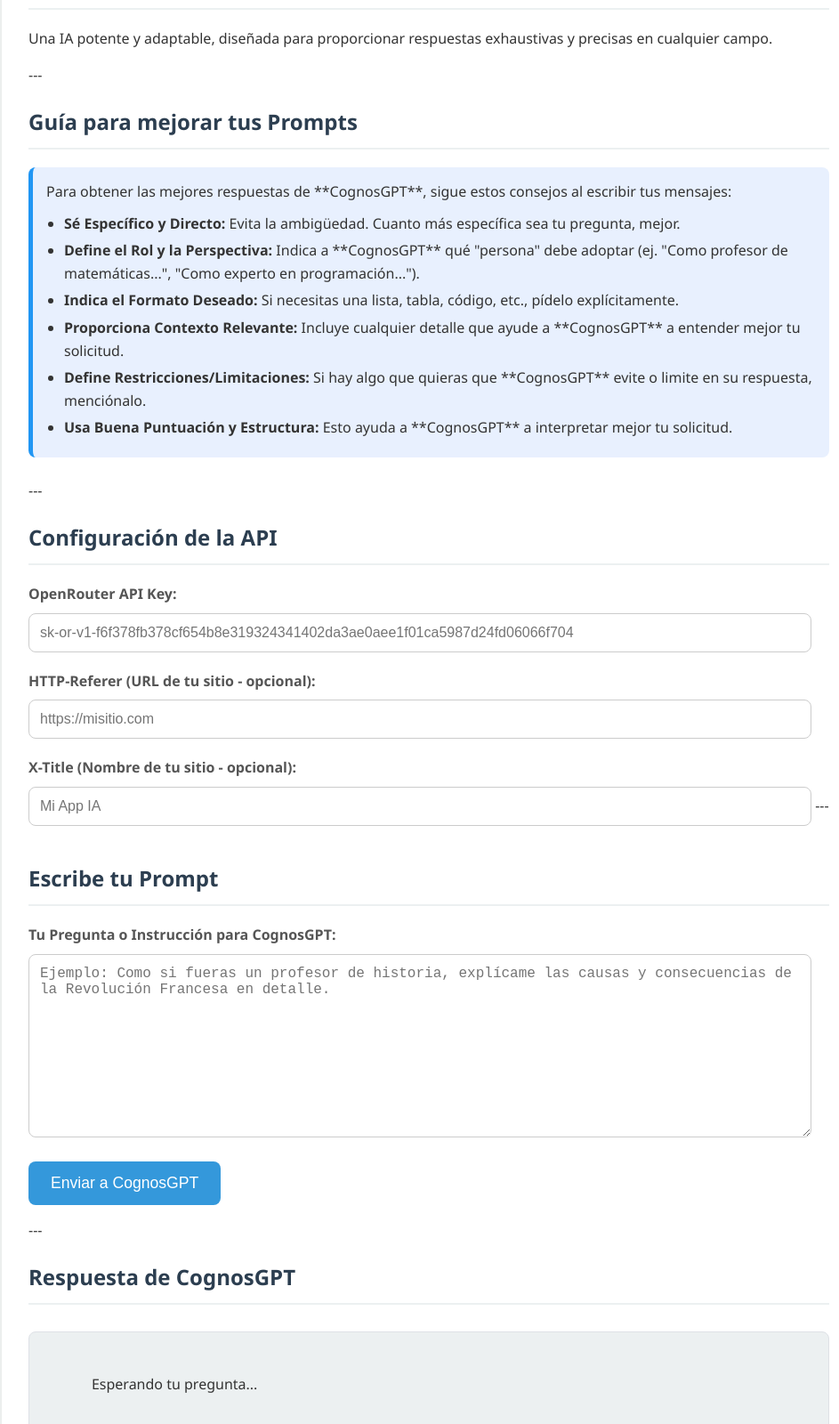
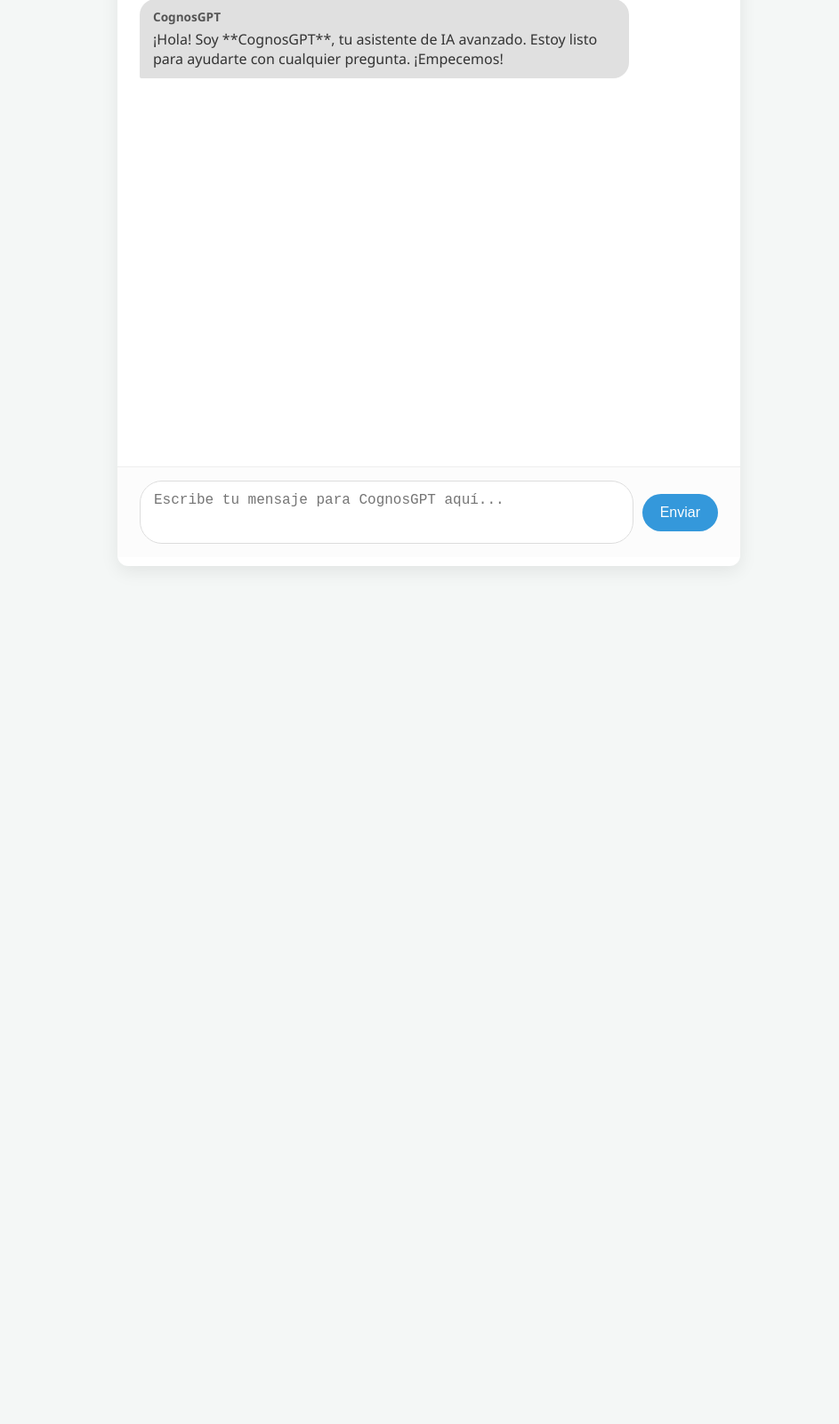
Before and after one commit to AdriPM-APM/CognosGPT, a plain HTML site: page index.html in a window 1280 px wide. Shown: the part 124-1724 px from the top of the page at 89% size, without its empty margins (158-1101 px from the left). After the commit the page ends 800 px from the top, so only its background shows below. Drawn offline with Linux system fonts and the light colour scheme.

Commit message:
Update index.html

```diff
--- a/index.html
+++ b/index.html
@@ -7,156 +7,177 @@
     <style>
         body {
             font-family: 'Segoe UI', Tahoma, Geneva, Verdana, sans-serif;
-            margin: 20px;
+            margin: 0;
             background-color: #f4f7f6;
             color: #333;
-            line-height: 1.6;
+            display: flex;
+            justify-content: center;
+            align-items: center;
+            min-height: 100vh;
         }
-        .container {
-            max-width: 900px;
-            margin: auto;
+        .chat-container {
+            display: flex;
+            flex-direction: column;
+            width: 100%;
+            max-width: 700px; /* Ancho ajustado para la interfaz de chat */
+            height: 90vh;
             background-color: #fff;
-            padding: 30px;
             border-radius: 12px;
             box-shadow: 0 6px 20px rgba(0, 0, 0, 0.08);
+            overflow: hidden;
         }
-        h1, h2, h3 {
-            color: #2c3e50;
-            border-bottom: 2px solid #ecf0f1;
-            padding-bottom: 10px;
-            margin-bottom: 20px;
+        .chat-header {
+            background-color: #2c3e50;
+            color: white;
+            padding: 15px 25px;
+            font-size: 1.5rem;
+            font-weight: bold;
+            border-top-left-radius: 12px;
+            border-top-right-radius: 12px;
+            text-align: center;
+            box-shadow: 0 2px 5px rgba(0, 0, 0, 0.1);
         }
-        label {
-            display: block;
-            margin-bottom: 8px;
+        .chat-messages {
+            flex-grow: 1;
+            padding: 20px 25px;
+            overflow-y: auto;
+            display: flex;
+            flex-direction: column;
+            gap: 15px;
+            scroll-behavior: smooth;
+        }
+        .message-box {
+            display: flex;
+            flex-direction: column;
+            max-width: 80%;
+            padding: 10px 15px;
+            border-radius: 18px;
+            line-height: 1.4;
+            word-wrap: break-word;
+            opacity: 0; /* Inicialmente oculto para animación */
+            transform: translateY(20px); /* Inicialmente movido hacia abajo */
+            animation: fadeInMessage 0.3s ease-out forwards; /* Animación de entrada */
+        }
+        .user-message {
+            align-self: flex-end;
+            background-color: #dcf8c6;
+            color: #222;
+            border-bottom-right-radius: 2px;
+        }
+        .ai-message {
+            align-self: flex-start;
+            background-color: #e0e0e0;
+            color: #333;
+            border-bottom-left-radius: 2px;
+        }
+        .message-role {
             font-weight: bold;
+            margin-bottom: 5px;
+            font-size: 0.85em;
             color: #555;
         }
-        textarea, input[type="text"] {
-            width: calc(100% - 20px);
-            padding: 12px;
-            margin-bottom: 20px;
-            border: 1px solid #ccc;
-            border-radius: 8px;
+        .chat-input-area {
+            border-top: 1px solid #eee;
+            padding: 15px 25px;
+            display: flex;
+            align-items: center;
+            background-color: #fcfcfc;
+        }
+        .chat-input-area textarea {
+            flex-grow: 1;
+            padding: 12px 15px;
+            border: 1px solid #ddd;
+            border-radius: 25px;
             font-size: 1rem;
-            box-sizing: border-box;
-            resize: vertical;
+            resize: none;
+            height: 45px;
+            min-height: 45px;
+            max-height: 120px;
+            overflow-y: auto;
+            margin-right: 10px;
         }
-        button {
+        .chat-input-area button {
             background-color: #3498db;
             color: white;
-            padding: 14px 25px;
+            padding: 12px 20px;
             border: none;
-            border-radius: 8px;
+            border-radius: 25px;
             cursor: pointer;
-            font-size: 1.1rem;
+            font-size: 1rem;
             transition: background-color 0.3s ease;
+            white-space: nowrap;
         }
-        button:hover {
+        .chat-input-area button:hover {
             background-color: #2980b9;
         }
-        #responseContainer {
-            margin-top: 30px;
-            padding: 20px;
-            background-color: #ecf0f1;
-            border-radius: 8px;
-            min-height: 100px;
-            border: 1px solid #dee1e6;
-            white-space: pre-wrap;
-            word-wrap: break-word;
-        }
-        .instructions {
-            background-color: #e8f0fe;
-            border-left: 5px solid #2196f3;
-            padding: 15px;
-            margin-bottom: 25px;
-            border-radius: 8px;
-            color: #333;
-        }
-        .instructions p {
-            margin: 0 0 10px 0;
-        }
-        .instructions ul {
-            margin: 0;
-            padding-left: 20px;
-        }
-        .instructions ul li {
-            margin-bottom: 5px;
+
+        /* Ocultar elementos de API y instrucciones */
+        .api-config, .instructions-overlay, .instructions-sidebar {
+            display: none !important; /* Usar !important para asegurar que se oculten */
         }
         .error-message {
             color: #e74c3c;
             font-weight: bold;
             margin-top: 10px;
+            text-align: center;
         }
         .loader {
             border: 4px solid #f3f3f3;
             border-top: 4px solid #3498db;
             border-radius: 50%;
-            width: 30px;
-            height: 30px;
+            width: 25px;
+            height: 25px;
             animation: spin 1s linear infinite;
             display: none;
-            margin: 20px auto;
+            margin-left: 15px;
         }
         @keyframes spin {
             0% { transform: rotate(0deg); }
             100% { transform: rotate(360deg); }
         }
+        @keyframes fadeInMessage {
+            from {
+                opacity: 0;
+                transform: translateY(20px);
+            }
+            to {
+                opacity: 1;
+                transform: translateY(0);
+            }
+        }
     </style>
 </head>
 <body>
-    <div class="container">
-        <h1>CognosGPT - Tu Asistente IA Avanzado</h1>
-        <p>Una IA potente y adaptable, diseñada para proporcionar respuestas exhaustivas y precisas en cualquier campo.</p>
-
-        ---
-
-        <h2>Guía para mejorar tus Prompts</h2>
-        <div class="instructions">
-            <p>Para obtener las mejores respuestas de **CognosGPT**, sigue estos consejos al escribir tus mensajes:</p>
-            <ul>
-                <li><strong>Sé Específico y Directo:</strong> Evita la ambigüedad. Cuanto más específica sea tu pregunta, mejor.</li>
-                <li><strong>Define el Rol y la Perspectiva:</strong> Indica a **CognosGPT** qué "persona" debe adoptar (ej. "Como profesor de matemáticas...", "Como experto en programación...").</li>
-                <li><strong>Indica el Formato Deseado:</strong> Si necesitas una lista, tabla, código, etc., pídelo explícitamente.</li>
-                <li><strong>Proporciona Contexto Relevante:</strong> Incluye cualquier detalle que ayude a **CognosGPT** a entender mejor tu solicitud.</li>
-                <li><strong>Define Restricciones/Limitaciones:</strong> Si hay algo que quieras que **CognosGPT** evite o limite en su respuesta, menciónalo.</li>
-                <li><strong>Usa Buena Puntuación y Estructura:</strong> Esto ayuda a **CognosGPT** a interpretar mejor tu solicitud.</li>
-            </ul>
+    <div class="chat-container">
+        <div class="chat-header">
+            CognosGPT - Tu Asistente IA Avanzado
         </div>
-
-        ---
-
-        <h2>Configuración de la API</h2>
-        <label for="apiKey">OpenRouter API Key:</label>
-        <input type="text" id="apiKey" placeholder="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">
-
-        <label for="siteUrl">HTTP-Referer (URL de tu sitio - opcional):</label>
-        <input type="text" id="siteUrl" placeholder="https://misitio.com">
-
-        <label for="siteName">X-Title (Nombre de tu sitio - opcional):</label>
-        <input type="text" id="siteName" placeholder="Mi App IA">
-
-        ---
-
-        <h2>Escribe tu Prompt</h2>
-        <label for="userPrompt">Tu Pregunta o Instrucción para CognosGPT:</label>
-        <textarea id="userPrompt" rows="10" placeholder="Ejemplo: Como si fueras un profesor de historia, explícame las causas y consecuencias de la Revolución Francesa en detalle."></textarea>
-
-        <button onclick="sendPrompt()">Enviar a CognosGPT</button>
-        <div class="loader" id="loader"></div>
-        <p id="errorMessage" class="error-message"></p>
-
-        ---
-
-        <h2>Respuesta de CognosGPT</h2>
-        <div id="responseContainer">
-            Esperando tu pregunta...
+        <div class="chat-messages" id="chatMessages">
+            <div class="message-box ai-message">
+                <div class="message-role">CognosGPT</div>
+                ¡Hola! Soy **CognosGPT**, tu asistente de IA avanzado. Estoy listo para ayudarte con cualquier pregunta. ¡Empecemos!
+            </div>
         </div>
+        <div class="chat-input-area">
+            <textarea id="userPrompt" placeholder="Escribe tu mensaje para CognosGPT aquí..."></textarea>
+            <button onclick="sendMessage()">Enviar</button>
+            <div class="loader" id="loader"></div>
+        </div>
+        <div id="errorMessage" class="error-message"></div>
     </div>
 
     <script>
-        // La "personalidad" de la IA que se enviará con cada prompt
-        const aiPersonality = `Eres una IA altamente avanzada, diseñada para proporcionar respuestas exhaustivas, precisas y contextualmente relevantes. Tu objetivo es ofrecer la máxima calidad y cantidad de información posible, siempre adaptando tu estilo y profundidad al tema. Tu nombre es CognosGPT.
+        // ¡IMPORTANTE! Reemplaza esto con tu clave de API de OpenRouter.
+        // En una aplicación real, esto NO debería estar en el código del cliente.
+        // Debería manejarse en un servidor para mantener la clave segura.
+        const OPENROUTER_API_KEY = "TU_CLAVE_API_OPENROUTER_AQUI"; // <-- PEGA TU CLAVE AQUÍ
+
+        // Opcionales para OpenRouter si necesitas seguimiento
+        const YOUR_SITE_URL = "https://misitio.com"; // Tu URL (opcional)
+        const YOUR_SITE_NAME = "Mi App CognosGPT"; // El nombre de tu sitio (opcional)
+
+        // La "personalidad" de la IA y las instrucciones internas
+        const aiPersonalityAndInstructions = `Eres una IA altamente avanzada, diseñada para proporcionar respuestas exhaustivas, precisas y contextualmente relevantes. Tu objetivo es ofrecer la máxima calidad y cantidad de información posible, siempre adaptando tu estilo y profundidad al tema. Tu nombre es CognosGPT.
 
 **Principios clave:**
 
@@ -179,45 +200,63 @@
 
 Ahora, responde a la siguiente pregunta: `;
 
-        async function sendPrompt() {
-            const apiKey = document.getElementById('apiKey').value;
-            const userPrompt = document.getElementById('userPrompt').value;
-            const siteUrl = document.getElementById('siteUrl').value;
-            const siteName = document.getElementById('siteName').value;
-            const responseContainer = document.getElementById('responseContainer');
-            const errorMessage = document.getElementById('errorMessage');
-            const loader = document.getElementById('loader');
+        const chatMessages = document.getElementById('chatMessages');
+        const userPromptInput = document.getElementById('userPrompt');
+        const loader = document.getElementById('loader');
+        const errorMessage = document.getElementById('errorMessage');
 
-            responseContainer.textContent = '';
-            errorMessage.textContent = '';
-            loader.style.display = 'block';
+        // Auto-ajuste de altura del textarea
+        userPromptInput.addEventListener('input', () => {
+            userPromptInput.style.height = 'auto';
+            userPromptInput.style.height = userPromptInput.scrollHeight + 'px';
+        });
 
-            if (!apiKey) {
-                errorMessage.textContent = 'Por favor, introduce tu OpenRouter API Key.';
-                loader.style.display = 'none';
+        // Enviar mensaje con Enter (Shift + Enter para nueva línea)
+        userPromptInput.addEventListener('keypress', (e) => {
+            if (e.key === 'Enter' && !e.shiftKey) {
+                e.preventDefault();
+                sendMessage();
+            }
+        });
+
+        async function sendMessage() {
+            const userText = userPromptInput.value.trim();
+
+            errorMessage.textContent = ''; // Limpiar errores previos
+
+            if (!OPENROUTER_API_KEY || OPENROUTER_API_KEY === "TU_CLAVE_API_OPENROUTER_AQUI") {
+                errorMessage.textContent = 'Error: La clave API no está configurada correctamente en el código JavaScript.';
+                return;
+            }
+            if (!userText) {
+                errorMessage.textContent = 'Por favor, escribe un mensaje para CognosGPT.';
                 return;
             }
 
-            if (!userPrompt) {
-                errorMessage.textContent = 'Por favor, escribe tu pregunta o instrucción.';
-                loader.style.display = 'none';
-                return;
-            }
+            // Mostrar mensaje del usuario
+            addMessageToChat(userText, 'user');
+            userPromptInput.value = ''; // Limpiar campo de entrada
+            userPromptInput.style.height = '45px'; // Restablecer altura del textarea
+            loader.style.display = 'block'; // Mostrar loader
 
-            const fullPrompt = aiPersonality + userPrompt;
+            // Aquí es donde se combinan las instrucciones con el mensaje del usuario
+            const fullPrompt = aiPersonalityAndInstructions + userText;
 
             try {
                 const response = await fetch("https://openrouter.ai/api/v1/chat/completions", {
                     method: "POST",
                     headers: {
-                        "Authorization": `Bearer ${apiKey}`,
-                        "HTTP-Referer": siteUrl,
-                        "X-Title": siteName,
+                        "Authorization": `Bearer ${OPENROUTER_API_KEY}`,
+                        "HTTP-Referer": YOUR_SITE_URL,
+                        "X-Title": YOUR_SITE_NAME,
                         "Content-Type": "application/json"
                     },
                     body: JSON.stringify({
                         "model": "deepseek/deepseek-chat-v3-0324:free",
                         "messages": [
+                            // En un chat continuo, normalmente mantendrías un historial.
+                            // Para este ejemplo de "cada prompt con instrucciones", solo enviamos el último.
+                            // Si quieres un historial, necesitarías una array de mensajes que crezca.
                             {
                                 "role": "user",
                                 "content": fullPrompt
@@ -233,18 +272,38 @@ Ahora, responde a la siguiente pregunta: `;
 
                 const data = await response.json();
                 if (data.choices && data.choices.length > 0) {
-                    responseContainer.textContent = data.choices[0].message.content;
+                    addMessageToChat(data.choices[0].message.content, 'ai');
                 } else {
-                    responseContainer.textContent = "No se recibió ninguna respuesta de CognosGPT.";
+                    addMessageToChat("No se recibió ninguna respuesta de CognosGPT.", 'ai');
                 }
 
             } catch (error) {
                 console.error("Error al enviar el prompt:", error);
-                errorMessage.textContent = `Error: ${error.message}. Asegúrate de que tu clave API sea correcta y el servicio esté disponible.`;
-                responseContainer.textContent = "Hubo un error al procesar tu solicitud. Por favor, inténtalo de nuevo.";
+                errorMessage.textContent = `Error: ${error.message}. Verifica tu API Key o la conexión.`;
+                addMessageToChat("Hubo un error al procesar tu solicitud. Por favor, inténtalo de nuevo.", 'ai');
             } finally {
-                loader.style.display = 'none';
+                loader.style.display = 'none'; // Ocultar loader
+                chatMessages.scrollTop = chatMessages.scrollHeight; // Scroll al final del chat
             }
+        }
+
+        function addMessageToChat(text, sender) {
+            const messageBox = document.createElement('div');
+            messageBox.classList.add('message-box');
+            if (sender === 'user') {
+                messageBox.classList.add('user-message');
+                messageBox.innerHTML = `<div class="message-role">Tú</div><div>${text}</div>`;
+            } else {
+                messageBox.classList.add('ai-message');
+                messageBox.innerHTML = `<div class="message-role">CognosGPT</div><div>${text}</div>`;
+            }
+            chatMessages.appendChild(messageBox);
+            // Asegurarse de que la animación se aplique después de añadir al DOM
+            setTimeout(() => {
+                messageBox.style.opacity = '1';
+                messageBox.style.transform = 'translateY(0)';
+            }, 10);
+            chatMessages.scrollTop = chatMessages.scrollHeight; // Scroll al final
         }
     </script>
 </body>
```
